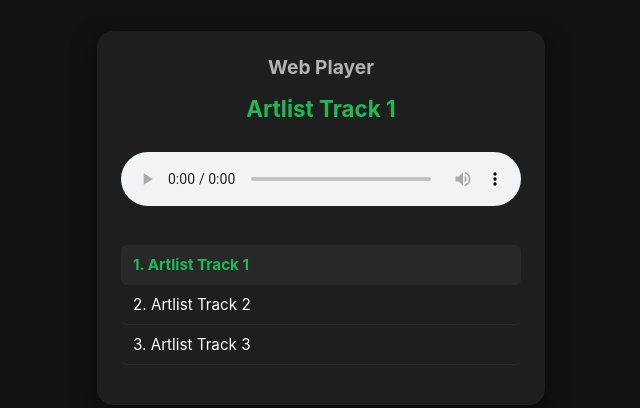
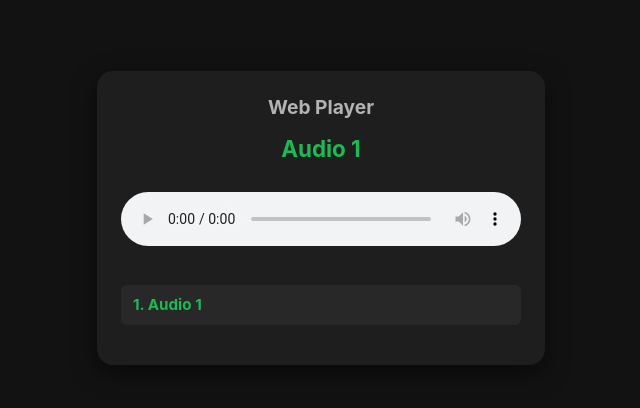
Before and after one commit to PeembeckHQ/PeembeckMusicplayer, a plain HTML site: page index.html in a window 1280 px wide. Shown: the part 202-610 px from the top of the page, without its empty margins (319-959 px from the left). Drawn offline with Linux system fonts and the light colour scheme.

Commit message:
Update index.html

```diff
--- a/index.html
+++ b/index.html
@@ -60,10 +60,8 @@
 
 <script>
   // Hier tragen Sie die Dateinamen Ihrer MP3s aus dem "music"-Ordner ein:
-  const songs = [
-    { title: "Artlist Track 1", file: "music/song1.mp3" },
-    { title: "Artlist Track 2", file: "music/song2.mp3" },
-    { title: "Artlist Track 3", file: "music/song3.mp3" }
+ const songs = [
+    { title: "Audio 1", file: "music/audio 1.mp3" }
   ];
 
   let currentIndex = 0;
```
